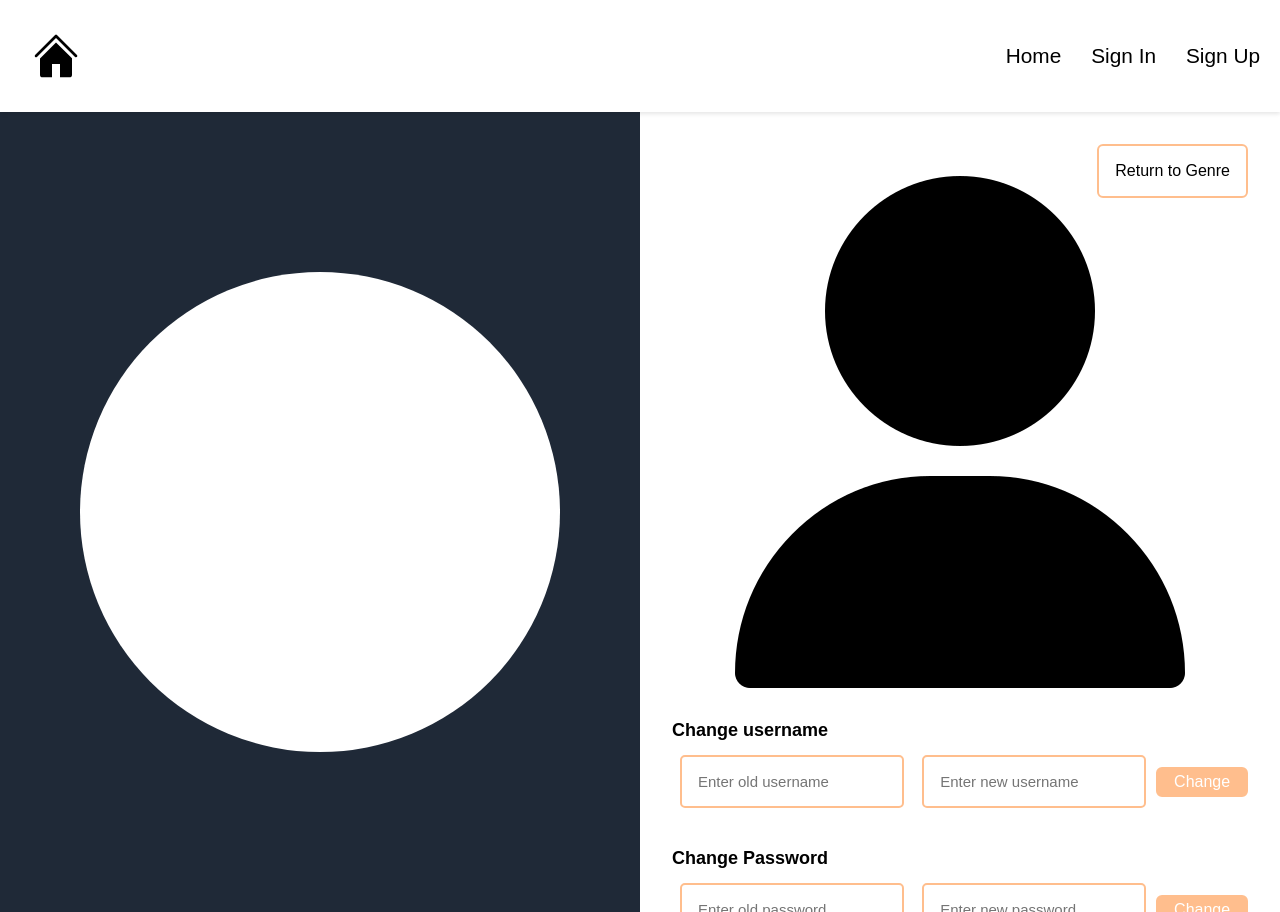
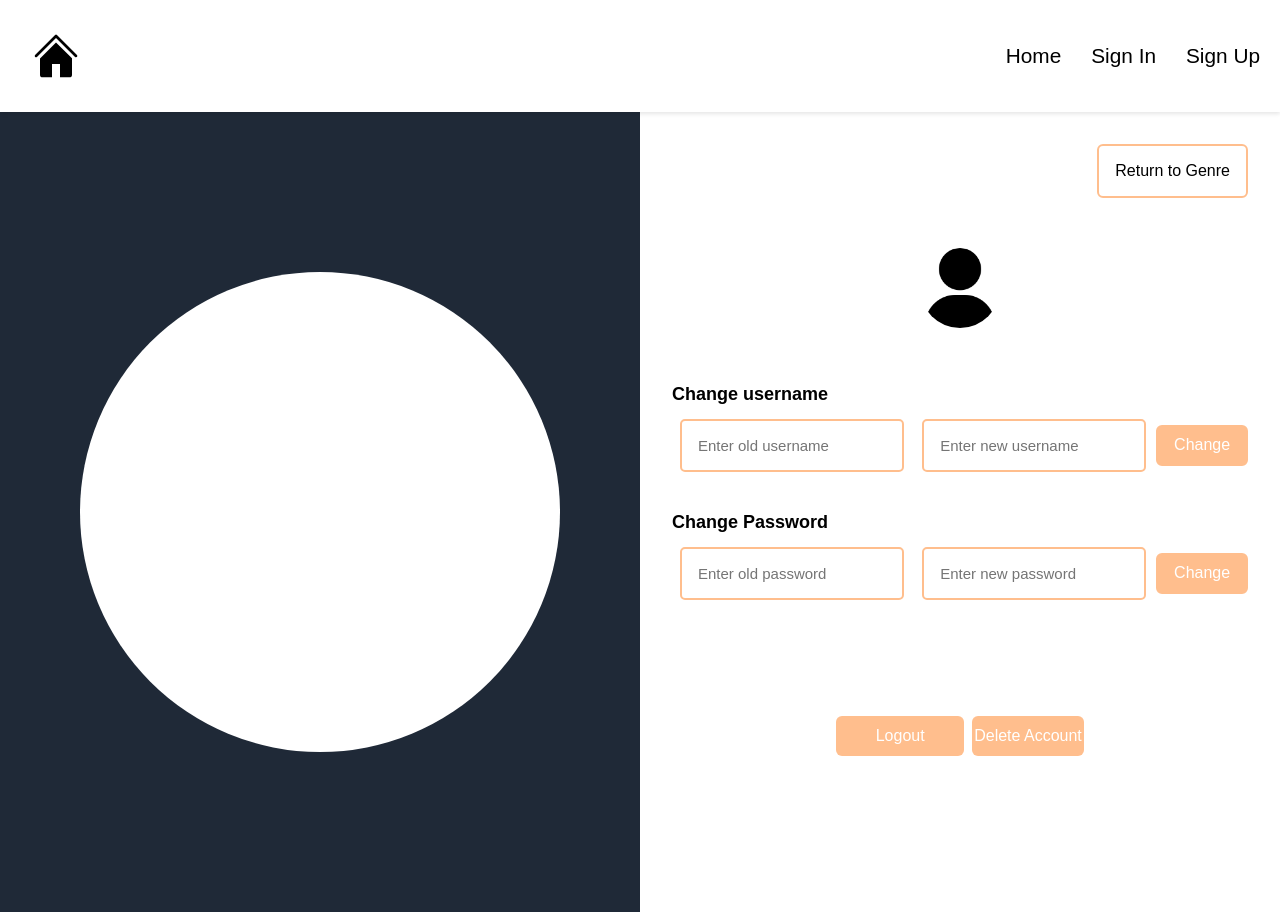
Before and after one commit to Szoph/Hangman, a Next.js app: page /profile in a window 1280 px wide. Built offline with nearby package versions, Linux system fonts and the light colour scheme; a web font is replaced by a local one.

Commit message:
H-22 Update Profile Design

```diff
--- a/app/profile/profile.css
+++ b/app/profile/profile.css
@@ -18,6 +18,8 @@
     width: 50%;
     display: flex;
     flex-direction: column;
+    align-items: center;
+    justify-content: center;
     gap: 2em;
     padding: 2em;
     position: relative;
@@ -125,6 +127,7 @@
     outline: none;
     border: 2px solid #FFBE8D;
     width: 6em;
+    height: 60%;
     padding: 4px;
     border-radius: 6px;
     font-size: medium;
@@ -145,8 +148,12 @@
     display: flex;
     align-items: center;
     justify-content: space-around;
+    gap: 0.5rem;
   }
 
+  .account-buttons {
+    height: 2.5rem;
+  }
   .account-buttons:hover {
     cursor: pointer;
     opacity: 80%;
@@ -161,7 +168,7 @@
 
   .delete-button {
     padding: 2px;
-    width: 8em;
+    width: auto;
     border-radius: 6px;
     background-color: #FFBE8D;
   }
@@ -172,14 +179,15 @@
     font-weight: 500;
   }
 
-  .user-avatar-container {
-    height: 6rem;
+  .user-container {
+    height: 8rem;
     display: flex;
-    flex-direction: row;
+    flex-direction: column;
     width: 50%;
+    gap: 0.5rem;
   }
 
-  .user-avatar {
+  .avatar {
     height: 5rem;
     width: 5rem;
     background-color: white;
--- a/app/profile/profile.scss
+++ /dev/null
@@ -1,207 +0,0 @@
-@import '../variables';
-@import '../mixins';
-
-
-.flex-center {
-    @include flexCenter;
-}
-
-.profile-background {
-    overscroll-behavior: none;
-    height: 100%;
-    background-color: white;
-    color: black;
-    display: flex;
-    direction: row;
-}
-
-.profile-content {
-    height: 100vh;
-    width: 50%;
-    display: flex;
-    flex-direction: column;
-    gap: 2em;
-    padding: 2em;
-    position: relative;
-}
-
-/* Return To Genre */
-
-
-.return-button {
-    width: auto;
-    height: auto;
-    border: 2px solid $primaryBtn;
-    padding: 1em;
-    border-radius: $mediumRounded;
-    position: absolute;
-    top: 2em;
-    right: 2em;
-    text-decoration: none;
-    color: black;
-    &:hover {
-        background-color: $primaryBtn;
-    color: white;
-    transition-duration: 300ms;
-    cursor: pointer;
-    }
-}
-
-
-/* User Profile Picture */
-
-
-.user-avatar {
-    color: white;
-    height: 12em;
-    width: 12em;
-    padding: 2em;
-    border-radius: 100%;
-    cursor: pointer;
-}
-
-.username {
-    color: black;
-    display: flex;
-    width: 100%;
-    height: 3em;
-    font-size: 2em;
-    font-weight: 800;
-}
-
-
-/* Form: Change username and Password */
-.edit-form {
-    height: auto;
-    width: 100%;
-   @include flexColumns;
-    gap: 2em;
-
-}
-
-.section {
-    display: flex;
-    flex-direction: column;
-    gap: 6px;
-}
-
-.changing-section {
-    @include flexRows;
-    margin-right: auto;
-    margin-left: auto;
-    gap: 2px;
-}
-
-.change-text {
-    font-size: large;
-    font-weight: 600;
-}
-
-.change {
-    padding: 0.5rem;
-    border-radius: $smallRounded;
-    border: 2px solid $primaryBtn;
-    margin: 0.5rem;
-    font-weight: bold;
-    font-size: $fontSmall;
-    &:focus{
-        outline: none;
-        border: 2px solid $primaryBtn;
-    }
-}
-
-.change-input {
-    height: 100%;
-    width: 100%;
-    color: black;
-    padding: 0.5rem;
-    border-radius: 1em;
-    border: none;
-    outline: none;
-    background-color: transparent;
-    font-size: $fontSmall;
-}
-
-.change-button {
-    background: $primaryBtn;
-    color: white;
-    outline: none;
-    border: 2px solid $primaryBtn;
-    width: 6em;
-    padding: 4px;
-    border-radius: $mediumRounded;
-    font-size: medium;
-    &:hover {
-        background-color: white;
-        border: 2px solid $primaryBtn;
-        color: black;
-        cursor: pointer;
-        transition-duration: 200ms;
-    }
-}
-
-
-/* Account Section: Logout and Delete Account */
-.account-section {
-    color: white;
-    font-weight: 500;
-    height: 12rem;
-    display: flex;
-    align-items: center;
-    justify-content: space-around;
-}
-
-.account-buttons:hover {
-    cursor: pointer;
-    opacity: 80%;
-}
-
-.logout-button {
-    padding: 2px;
-    width: 8em;
-    border-radius: $mediumRounded;
-    background-color: $primaryBtn;
-}
-
-.delete-button {
-    padding: 2px;
-    width: 8em;
-    border-radius: $mediumRounded;
-    background-color: $primaryBtn;
-}
-
-/* Error Handling */
-.error-text {
-    color: red;
-    font-weight: 500;
-}
-
-.user-avatar-container {
-    height: 6rem;
-    display: flex;
-    flex-direction: row;
-   width: 50%;
-}
-
-.user-avatar {
-    height: 5rem;
-    width: 5rem;
-    background-color: white;
-    border-radius: 100%;
-}
-
-.home-hangman {
-    background-color: $background;
-    height: 100vh;
-    width: 50%;
-    display: flex;
-    justify-content: center;
-    align-items: center;
-}
-
-.temp-avatar {
-    height: 30em;
-    width: 30em;
-    background-color: white;
-    border-radius: 100%;
-}
```
